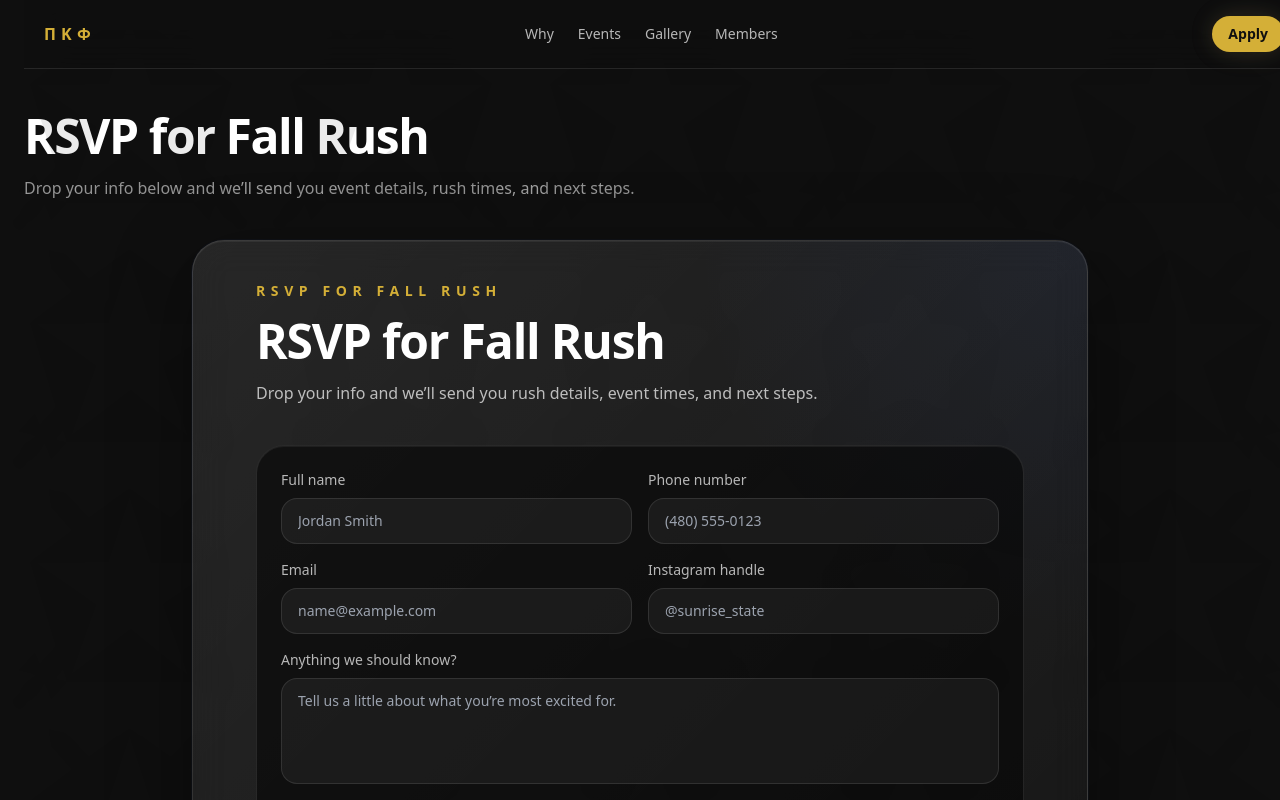
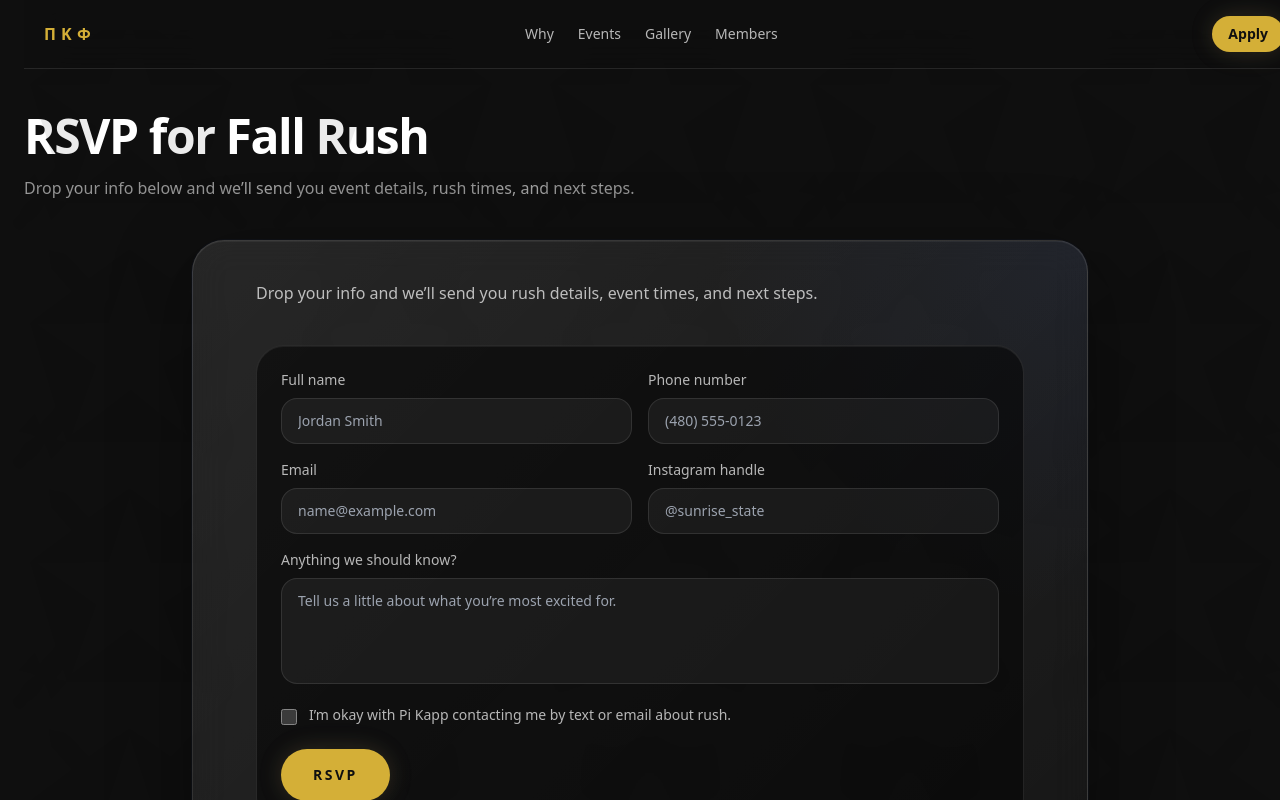
Before and after one commit to koahewlett/pikappsite, a Next.js app: page /events in a window 1280 px wide. Shown: the top 800 px of the page. Built offline with nearby package versions, Linux system fonts and the light colour scheme; no server answers; a web font is replaced by a local one.

Commit message:
Remove duplicate RSVP heading from signup box

```diff
--- a/components/RsvpSection.tsx
+++ b/components/RsvpSection.tsx
@@ -112,9 +112,7 @@
   return (
     <div className="glass mx-auto max-w-4xl rounded-[2rem] p-6 md:p-10">
       <div className="mx-auto max-w-3xl">
-        <p className="text-sm font-semibold uppercase tracking-[0.4em] text-gold">RSVP for Fall Rush</p>
-        <h1 className="mt-4 text-4xl font-black tracking-tight sm:text-5xl">RSVP for Fall Rush</h1>
-        <p className="mt-4 text-white/70">Drop your info and we’ll send you rush details, event times, and next steps.</p>
+        <p className="text-white/70">Drop your info and we’ll send you rush details, event times, and next steps.</p>
 
         <div className="mt-10 grid gap-5">
           <div className="rounded-[1.75rem] border border-white/10 bg-black/50 p-6 shadow-[inset_0_1px_0_rgba(255,255,255,.06)]">
```
